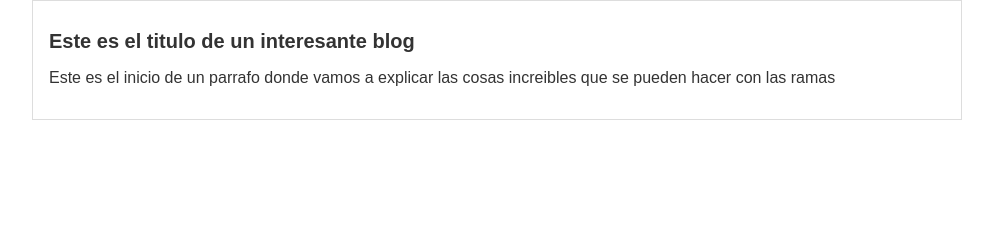
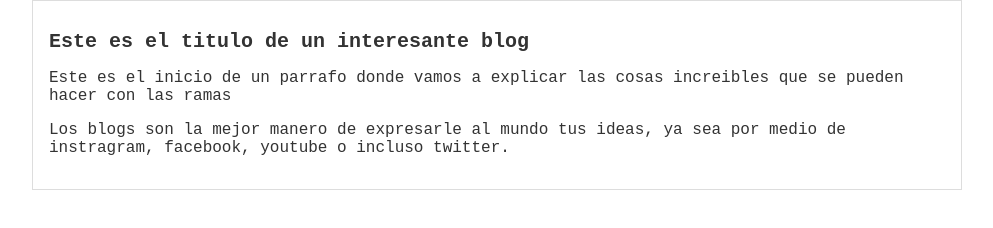
Before and after one commit to afrivillas2001/hyperbloggithub, a plain HTML site: page index.html in a window 1280 px wide. Shown: the whole page, without its empty margins (143-1136 px from the left). Drawn offline with Linux system fonts and the light colour scheme.

Commit message:
agregado el contenido adicional al blog y una mejor tipografia

```diff
--- a/css/estilos.css
+++ b/css/estilos.css
@@ -2,7 +2,7 @@ body{
     color: #333;
     text-align: left;
     font-size: 16px;
-    font-family: Arial, Helvetica, sans-serif;
+    font-family: 'Courier New', Courier, monospace;
     margin: 0;
     padding: 0;
 }
--- a/index.html
+++ b/index.html
@@ -12,6 +12,9 @@
         <div class="post">
             <h1>Este es el titulo de un interesante blog</h1>
             <p>Este es el inicio de un parrafo donde vamos a explicar las cosas increibles que se pueden hacer con las ramas</p>
+            <p>
+                Los blogs son la mejor manero de expresarle al mundo tus ideas, ya sea por medio de instragram, facebook, youtube o incluso twitter.
+            </p>
         </div>
     </div>
 </body>
```
